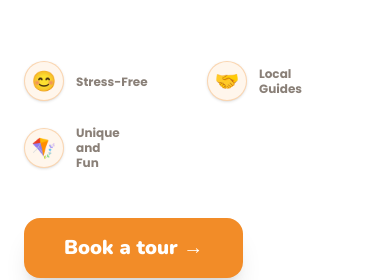
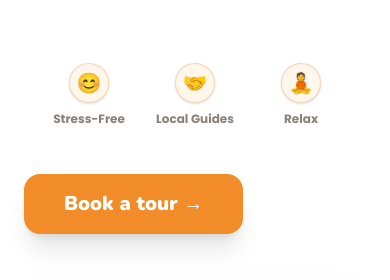
Before and after one commit to Shamirmam/paris-family-tour, a React (Vite) app: page / in a window 390 px wide. Shown: the part 240-520 px from the top of the page. Built offline with nearby package versions, Linux system fonts and the light colour scheme; grey boxes are pictures that could not be loaded.

Commit message:
Centrage et alignement des items 'Stress-Free', 'Local Guides' et 'Relax' sur mobile

```diff
--- a/src/App.tsx
+++ b/src/App.tsx
@@ -209,21 +209,19 @@ export default function App() {
               initial={{ opacity: 0, y: 20 }}
               animate={{ opacity: 1, y: 0 }}
               transition={{ duration: 0.8, delay: 0.4 }}
-              className="grid grid-cols-2 sm:flex sm:flex-wrap gap-6 md:gap-8 mb-12"
+              className="flex flex-row justify-center items-center gap-4 md:gap-8 mb-12 flex-wrap"
             >
               {[
                 { icon: "😊", text: "Stress-Free" },
                 { icon: "🤝", text: "Local Guides" },
-                { icon: "🪁", text: "Unique and Fun" }
+                { icon: "🧘", text: "Relax" }
               ].map((item, i) => (
-                <div key={i} className="flex items-center space-x-3">
-                  <div className="w-10 h-10 rounded-full bg-orange-cream flex items-center justify-center text-xl shadow-sm border border-orange-primary/30 flex-shrink-0">
+                <div key={i} className="flex flex-col items-center justify-center text-center min-w-[90px]">
+                  <div className="w-10 h-10 rounded-full bg-orange-cream flex items-center justify-center text-xl shadow-sm border border-orange-primary/30 mb-2">
                     {item.icon}
                   </div>
                   <span className="font-poppins font-bold text-text-secondary text-xs md:text-sm leading-tight">
-                    {item.text.split(' ').map((word, idx) => (
-                      <span key={idx} className="block">{word}</span>
-                    ))}
+                    {item.text}
                   </span>
                 </div>
               ))}
```
